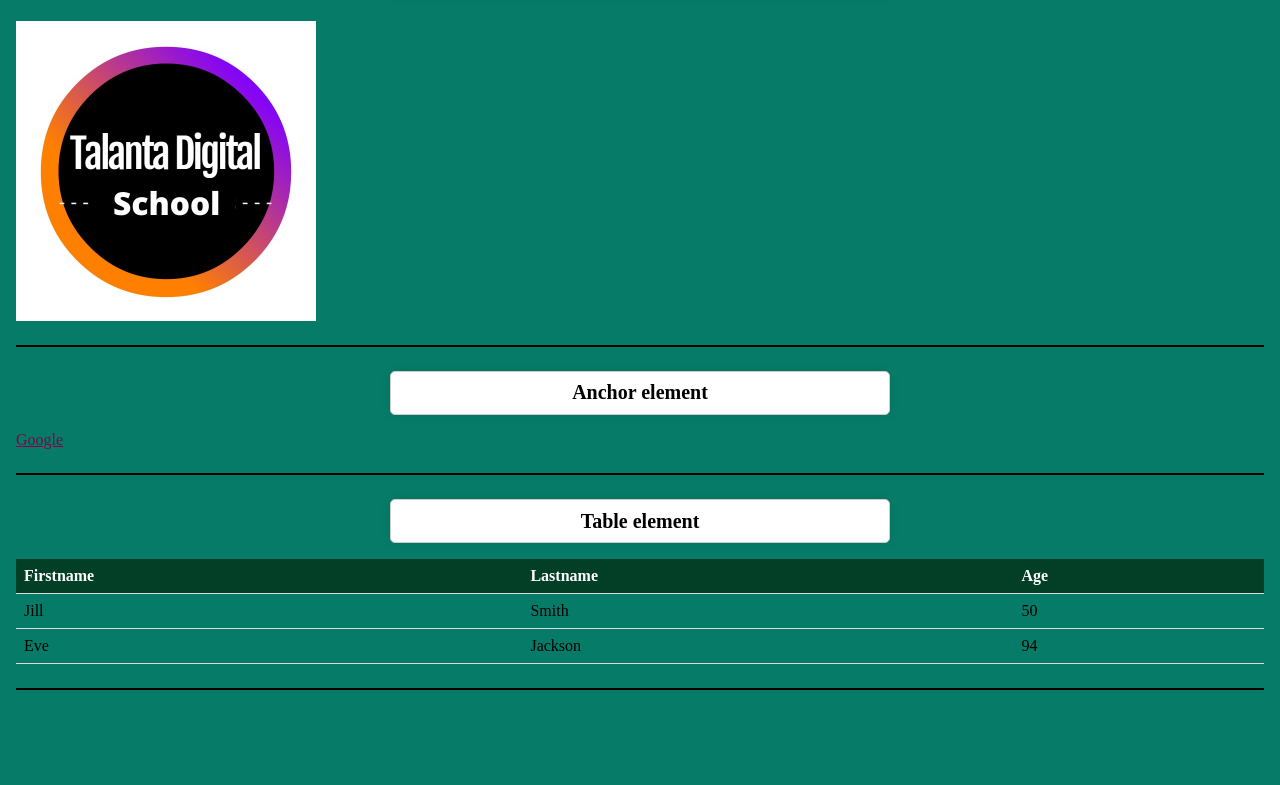
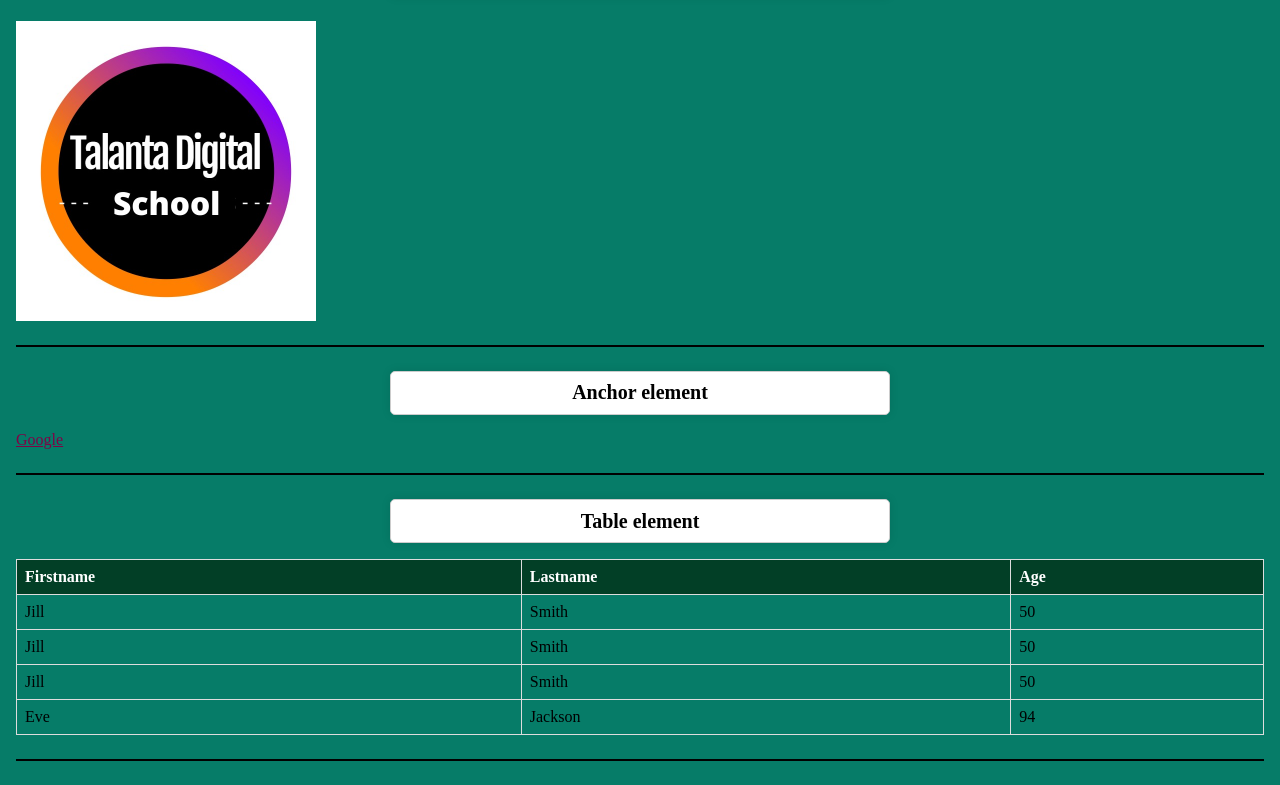
Before and after one commit to karianmash/html-tutorials, a plain HTML site: page elements.html in a window 1280 px wide. Shown: the part 781-1566 px from the top of the page. Before the commit the page ends 1495 px from the top, so only its background shows below. Drawn offline with Linux system fonts and the light colour scheme.

Commit message:
Covered tables '

```diff
--- a/elements.html
+++ b/elements.html
@@ -85,11 +85,25 @@
         <th>Lastname</th>
         <th>Age</th>
       </tr>
+
       <tr>
         <td>Jill</td>
         <td>Smith</td>
         <td>50</td>
       </tr>
+
+      <tr>
+        <td>Jill</td>
+        <td>Smith</td>
+        <td>50</td>
+      </tr>
+
+      <tr>
+        <td>Jill</td>
+        <td>Smith</td>
+        <td>50</td>
+      </tr>
+
       <tr>
         <td>Eve</td>
         <td>Jackson</td>
--- a/styles/style.css
+++ b/styles/style.css
@@ -72,6 +72,7 @@ td {
   padding: 0.5rem;
   text-align: left;
   border-bottom: 1px solid #ddd;
+  border: 1px solid #ddd;
 }
 tr:hover {
   background-color: #f5f5f5;
@@ -79,4 +80,5 @@ tr:hover {
 th {
   background-color: #023f26;
   color: white;
+  border: 1px solid #ddd;
 }
```
